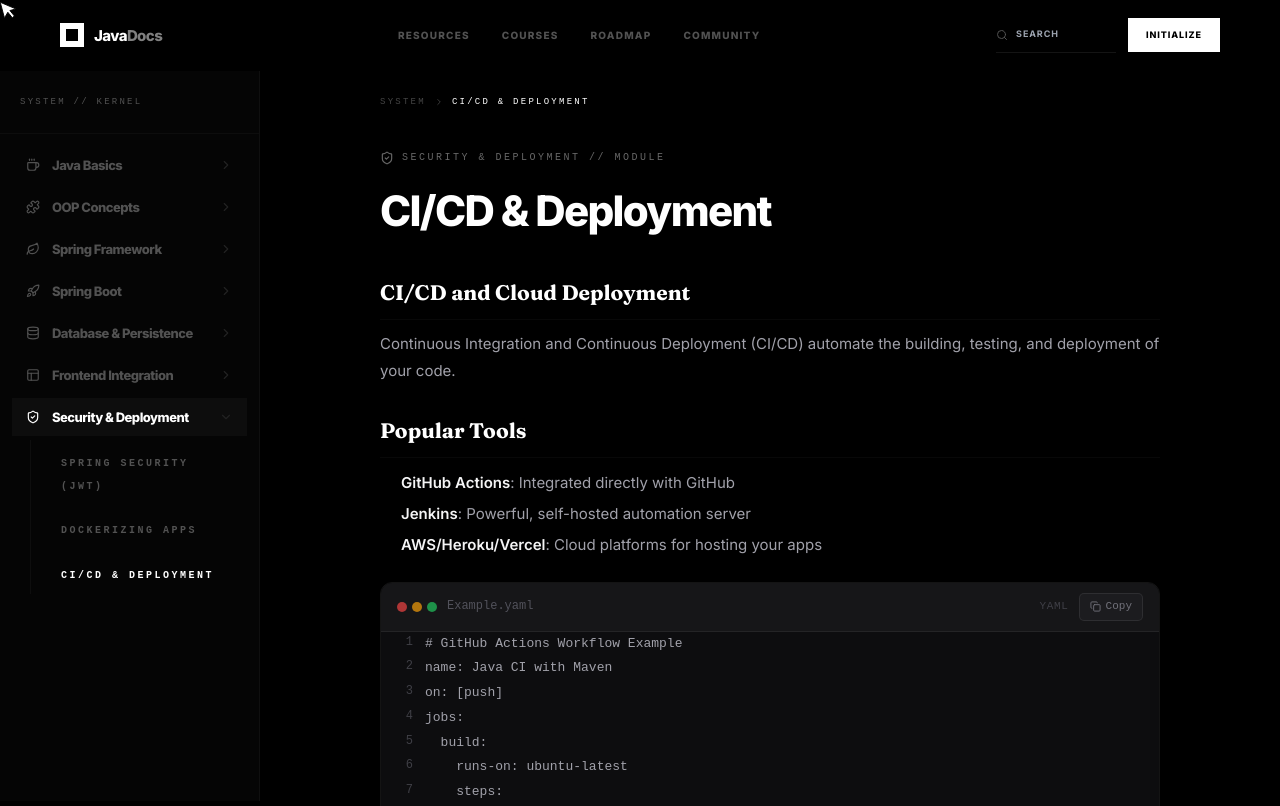
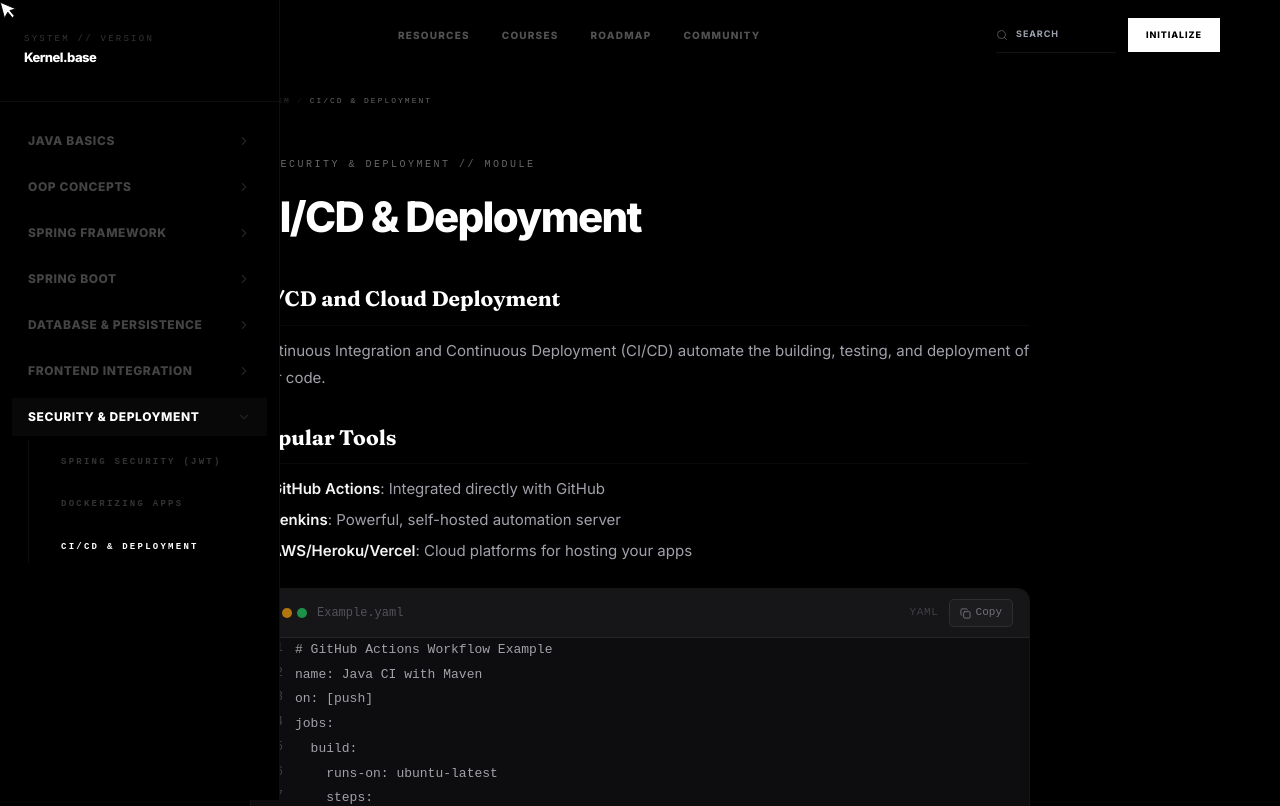
Before and after one commit to HariOm-Coder-Ambadnya/JavaDocs, a React (Vite) app: page /docs/deployment-cicd in a window 1280 px wide. Shown: the top 806 px of the page. Built offline with nearby package versions, Linux system fonts and the light colour scheme.

Commit message:
Mobile: Final polish of breadcrumbs, header alignment, and sidebar typography

```diff
--- a/src/components/Sidebar/Sidebar.tsx
+++ b/src/components/Sidebar/Sidebar.tsx
@@ -32,49 +32,46 @@
       <aside
         className={`${isOpen ? 'translate-x-0' : '-translate-x-full'} lg:translate-x-0`}
         style={{
-          position: 'sticky', top: 70,
-          height: 'calc(100vh - 70px)',
-          width: 260, minWidth: 260, flexShrink: 0,
-          background: '#050505',
-          borderRight: '1px solid rgba(255,255,255,0.04)',
+          position: 'fixed', top: 0, left: 0,
+          height: '100vh',
+          width: 280, flexShrink: 0,
+          background: '#000',
+          borderRight: '1px solid rgba(255,255,255,0.06)',
           overflowY: 'auto',
           transition: 'transform 0.4s cubic-bezier(0.16, 1, 0.3, 1)',
-          zIndex: 40,
+          zIndex: 500,
         }}
       >
         {/* Header */}
         <div style={{
-          padding: '24px 20px',
-          borderBottom: '1px solid rgba(255,255,255,0.03)',
+          padding: '32px 24px',
+          borderBottom: '1px solid rgba(255,255,255,0.05)',
           display: 'flex', alignItems: 'center', justifyContent: 'space-between',
         }}>
-          <span className="tech-label" style={{ fontSize: 9, color: '#fff', opacity: 0.3 }}>
-            System // Kernel
-          </span>
+          <div>
+            <span className="tech-label" style={{ fontSize: 9, color: '#fff', opacity: 0.2, display: 'block' }}>SYSTEM // VERSION</span>
+            <span className="modern-display" style={{ fontSize: 13, color: '#fff' }}>Kernel.base</span>
+          </div>
           <button onClick={onClose} className="lg:hidden" style={{ background: 'none', border: 'none', color: '#fff', cursor: 'pointer', opacity: 0.5 }}>
-            <X size={16} />
+            <X size={18} />
           </button>
         </div>
 
-        <nav style={{ padding: '12px' }}>
+        <nav style={{ padding: '20px 12px' }}>
           {SIDEBAR_SECTIONS.map(section => {
             const isExp = expanded[section.id]
             const hasActive = section.items.some(i => i.id === lessonId)
-            const Icon = ICON_MAP[section.iconName]
 
             return (
-              <div key={section.id} style={{ marginBottom: 4 }}>
+              <div key={section.id} style={{ marginBottom: 8 }}>
                 <button onClick={() => toggle(section.id)} style={{
                   width: '100%', display: 'flex', alignItems: 'center', gap: 12,
-                  padding: '12px 14px', textAlign: 'left',
+                  padding: '12px 16px', textAlign: 'left',
                   background: hasActive ? 'rgba(255,255,255,0.03)' : 'transparent',
                   border: 'none', cursor: 'pointer', transition: 'all 0.2s',
                 }}
-                onMouseEnter={e => { if (!hasActive) (e.currentTarget as HTMLElement).style.background = 'rgba(255,255,255,0.02)' }}
-                onMouseLeave={e => { if (!hasActive) (e.currentTarget as HTMLElement).style.background = 'transparent' }}
                 >
-                  {Icon && <Icon size={14} color="#fff" style={{ opacity: hasActive ? 1 : 0.3 }} />}
-                  <span className="modern-display" style={{ flex: 1, fontSize: 13, color: hasActive ? '#fff' : '#525252' }}>
+                  <span className="modern-display" style={{ flex: 1, fontSize: 12, color: hasActive ? '#fff' : '#444', textTransform: 'uppercase', letterSpacing: '0.05em' }}>
                     {section.label}
                   </span>
                   {isExp
@@ -84,23 +81,21 @@
 
                 {isExp && (
                   <div style={{
-                    marginLeft: 18, marginTop: 4, paddingLeft: 16,
-                    borderLeft: '1px solid rgba(255,255,255,0.04)',
+                    marginLeft: 16, marginTop: 4, paddingLeft: 16,
+                    borderLeft: '1px solid rgba(255,255,255,0.05)',
                   }}>
                     {section.items.map(item => {
                       const active = item.id === lessonId
                       return (
                         <Link key={item.id} to={`/docs/${item.id}`} onClick={() => { if (window.innerWidth < 1024) onClose() }} style={{
-                          display: 'block', padding: '10px 14px',
-                          textDecoration: 'none', marginBottom: 2,
+                          display: 'block', padding: '8px 16px',
+                          textDecoration: 'none', marginBottom: 4,
                           transition: 'all 0.2s',
                         }}
-                        onMouseEnter={e => { if (!active) { const el = e.currentTarget as HTMLElement; el.style.color = '#fff'; }}}
-                        onMouseLeave={e => { if (!active) { const el = e.currentTarget as HTMLElement; el.style.color = '#525252'; }}}
                         >
                           <span className="tech-label" style={{
-                            fontSize: 10,
-                            color: active ? '#fff' : '#525252',
+                            fontSize: 9,
+                            color: active ? '#fff' : '#333',
                             fontWeight: active ? 800 : 700
                           }}>
                             {item.label}
--- a/src/pages/Lesson.tsx
+++ b/src/pages/Lesson.tsx
@@ -81,17 +81,17 @@
         <div style={{ maxWidth: 820, margin: '0 auto', padding: '24px 20px 80px' }}>
 
           {/* Topbar */}
-          <div style={{ display: 'flex', alignItems: 'center', gap: 12, marginBottom: 40, flexWrap: 'wrap' }}>
+          <div style={{ display: 'flex', alignItems: 'center', gap: 16, marginBottom: 48 }}>
             <button onClick={() => setSidebarOpen(true)} className="lg:hidden" style={{
-              fontSize: 10, fontWeight: 800, color: '#fff', background: '#0a0a0a', border: '1px solid rgba(255,255,255,0.1)',
-              padding: '8px 14px', textTransform: 'uppercase', letterSpacing: '0.1em'
+              fontSize: 9, fontWeight: 900, color: '#000', background: '#fff', border: 'none',
+              padding: '10px 16px', textTransform: 'uppercase', letterSpacing: '0.15em'
             }}>
-              <Menu size={12} style={{ verticalAlign: 'middle', marginRight: 6 }} /> Menu
+              MENU
             </button>
-            <nav className="tech-label" style={{ display: 'flex', alignItems: 'center', gap: 8, fontSize: 9, color: '#444' }}>
-              <Link to="/docs" style={{ color: '#444', textDecoration: 'none' }}>SYSTEM</Link>
-              <ChevronRight size={10} />
-              <span style={{ color: '#fff' }}>{lesson.title}</span>
+            <nav className="tech-label" style={{ display: 'flex', alignItems: 'center', gap: 6, fontSize: 8, color: '#333' }}>
+              <Link to="/docs" style={{ color: '#333', textDecoration: 'none' }}>SYSTEM</Link>
+              <span style={{ opacity: 0.5 }}>/</span>
+              <span style={{ color: '#666' }}>{lesson.title}</span>
             </nav>
           </div>
 
```
